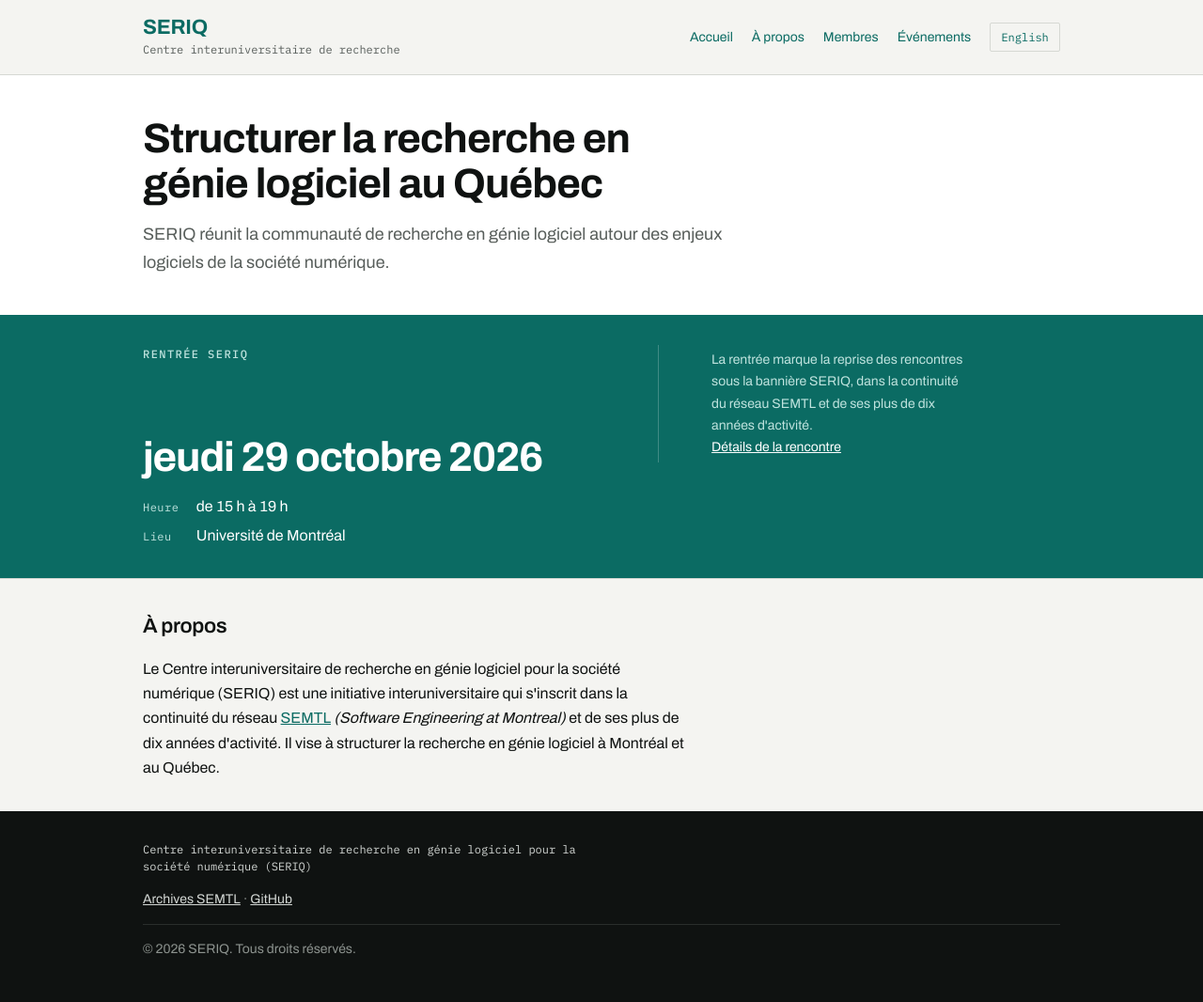
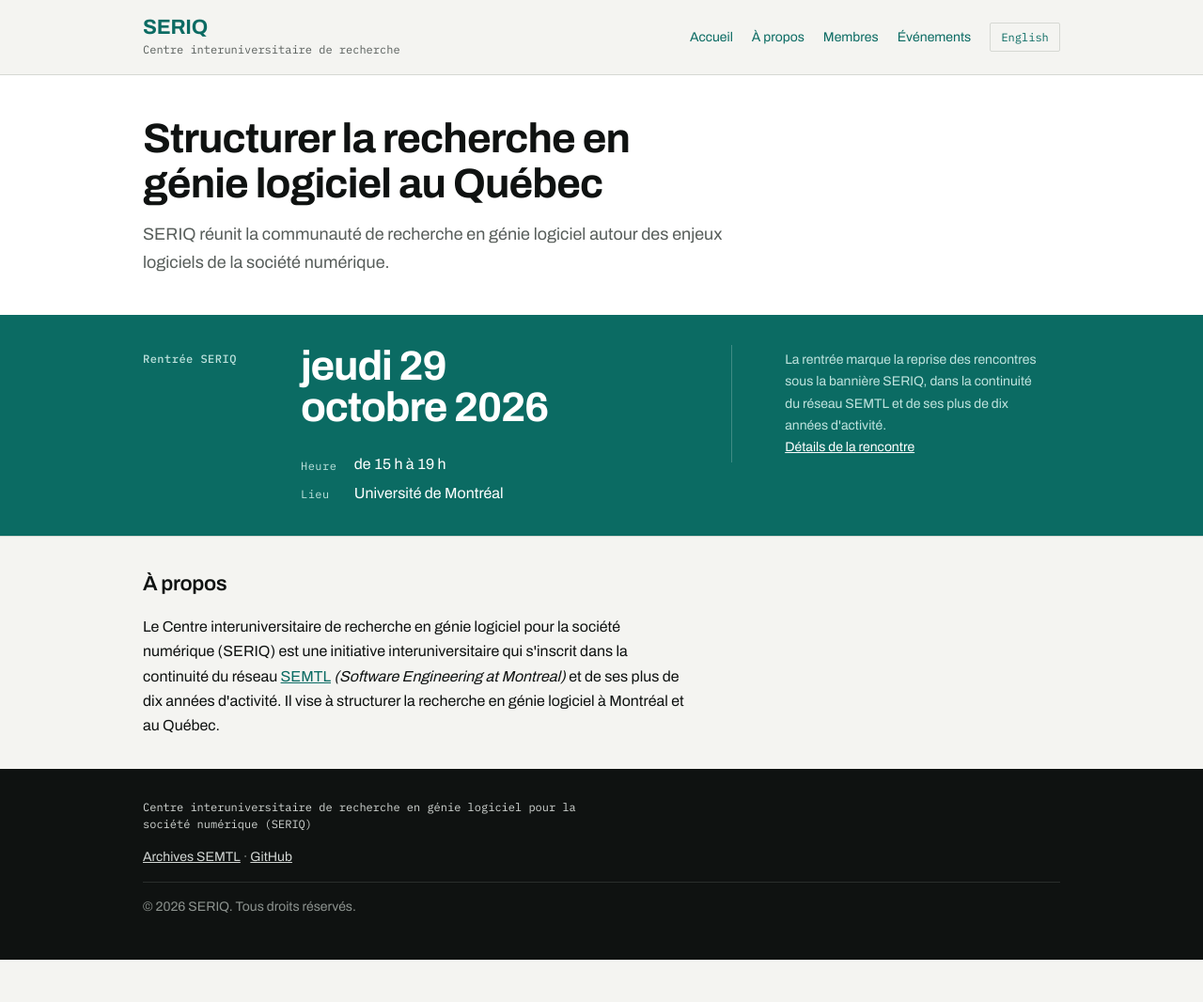
Before and after one commit to seriq-ca/seriq-ca.github.io, a Jekyll site: the page built from index.md, in a window 1280 px wide. Shown: the whole page at 94% size. Built offline with Jekyll 4.4.1, drawn with Linux system fonts in a browser that asks for light colours; after the commit the page ends 1021 px from its top, so only the background shows below that.

Commit message:
Minor tweaks.

```diff
--- a/assets/css/main.css
+++ b/assets/css/main.css
@@ -83,6 +83,10 @@
   /* Measure */
   --measure: 64ch;
   --wrap: 64rem;
+
+  /* Margin column that carries labels at wide widths */
+  --gutter: 7rem;
+  --gutter-gap: 3.5rem;
 }
 
 @media (prefers-color-scheme: dark) {
@@ -162,7 +166,10 @@
 
 /* Hero — on surface, against the paper ground */
 .hero { background: var(--surface); padding: 2.75rem 0 2.5rem; }
-.hero .kicker { margin-bottom: .5rem; }
+.hero .wrap:has(.kicker) { display: grid; }
+.hero .wrap:has(.kicker) h1 { order: 1; }
+.hero .wrap:has(.kicker) .kicker { order: 2; margin: .45rem 0 0; }
+.hero .wrap:has(.kicker) .lede { order: 3; }
 .hero h1 {
   margin: 0; max-width: 23ch;
   font-size: var(--t-2xl); font-weight: 700; line-height: 1.08;
@@ -186,8 +193,8 @@
   margin: 0 0 .9rem;
   font-size: var(--t-lg); font-weight: 600; letter-spacing: -.015em;
 }
-section.band p { max-width: var(--measure); margin: 0 0 .8rem; }
-section.band p:last-child { margin-bottom: 0; }
+:where(section.band p) { max-width: var(--measure); margin: 0 0 .8rem; }
+:where(section.band p:last-child) { margin-bottom: 0; }
 
 /* Next meeting — the one time-critical item, so it gets the inverted band */
 .band--feature {
@@ -195,16 +202,21 @@
   padding: 2.5rem 0 2.75rem;
 }
 .band--feature a { color: var(--feature-ink); }
+/* Labels. Set beside their subject in the margin at wide widths, and
+   underneath it when there is no room — never stacked above as a heading. */
 .kicker {
-  margin: 0 0 .6rem;
+  margin: 0;
   font-family: var(--f-mono); font-size: var(--t-xs); font-weight: 500;
-  letter-spacing: .12em; text-transform: uppercase; color: var(--accent);
+  letter-spacing: .04em; color: var(--accent); line-height: 1.35;
 }
+.event { display: grid; }
 .event .when {
-  margin: 0; font-size: var(--t-2xl); font-weight: 700;
+  order: 1; margin: 0; font-size: var(--t-2xl); font-weight: 700;
   letter-spacing: -.025em; line-height: 1.02; text-wrap: balance;
 }
+.event .kicker { order: 2; margin: .45rem 0 0; }
 .event-details {
+  order: 3;
   display: grid; grid-template-columns: auto 1fr;
   gap: .25rem 1.15rem; margin: 1.1rem 0 0;
   font-size: var(--t-base);
@@ -215,27 +227,43 @@
 }
 .event-details dd { margin: 0; font-variant-numeric: tabular-nums; }
 .event .note {
-  margin: 1.25rem 0 0; max-width: 42ch;
+  order: 4; margin: 1.25rem 0 0; max-width: 42ch;
   color: var(--ink-2); font-size: var(--t-sm);
 }
-.event .more { margin: 1rem 0 0; font-size: var(--t-sm); }
+.event .more { order: 5; margin: 1rem 0 0; font-size: var(--t-sm); }
 
 /* On the inverted band the same component takes the band's own tints. */
 .band--feature .kicker,
 .band--feature .event-details dt,
 .band--feature .event .note { color: var(--feature-ink-2); }
 
-/* Wide: date and details left, the note beside them rather than below */
+/* Wide: the label moves out into the margin column, and the note sits beside
+   the date rather than below it. */
 @media (min-width: 48rem) {
+  .hero .wrap:has(.kicker) {
+    align-items: start;
+    grid-template-columns: var(--gutter) minmax(0, 1fr);
+    column-gap: var(--gutter-gap);
+  }
+  .hero .wrap:has(.kicker) .kicker {
+    grid-column: 1; grid-row: 1; margin: 0; padding-top: .4rem;
+  }
+  .hero .wrap:has(.kicker) h1 { grid-column: 2; grid-row: 1; }
+  .hero .wrap:has(.kicker) .lede { grid-column: 2; grid-row: 2; }
+
   .event {
-    display: grid; align-items: start;
-    grid-template-columns: minmax(0, 1.15fr) minmax(0, 1fr);
-    column-gap: 3.5rem;
+    align-items: start;
+    grid-template-columns:
+      var(--gutter) minmax(0, 1.15fr) minmax(0, 1fr);
+    column-gap: var(--gutter-gap);
   }
-  .event .kicker, .event .when, .event-details { grid-column: 1; }
+  .event .kicker {
+    grid-column: 1; grid-row: 1; margin: 0; padding-top: .45rem;
+  }
+  .event .when, .event-details { grid-column: 2; }
   .event .note, .event .more {
-    grid-column: 2; margin-top: 0;
-    padding-left: 3.5rem; border-left: 1px solid var(--feature-rule);
+    grid-column: 3; margin-top: 0;
+    padding-left: var(--gutter-gap); border-left: 1px solid var(--feature-rule);
   }
   .event .note { grid-row: 1; padding-top: .3rem; }
   .event .more { grid-row: 2; padding-bottom: .3rem; }
@@ -265,23 +293,50 @@
 .hero + section.band--surface { border-top: 1px solid var(--rule); }
 .band--feature + section.band { border-top: 0; }
 
-/* Prose */
-section.band ul, section.band ol { max-width: var(--measure); margin: 0 0 .8rem; padding-left: 1.25rem; }
-section.band li { margin-bottom: .45rem; }
-section.band li:last-child { margin-bottom: 0; }
-section.band h3 { margin: 0 0 .3rem; font-size: var(--t-base); font-weight: 700; }
+/* Prose. Zero-specificity defaults: they style unclassed markup inside a band
+   and step aside for any component class without needing to be outranked. */
+:where(section.band ul, section.band ol) {
+  max-width: var(--measure); margin: 0 0 .8rem; padding-left: 1.25rem;
+}
+:where(section.band li) { margin-bottom: .45rem; }
+:where(section.band li:last-child) { margin-bottom: 0; }
+:where(section.band h3) { margin: 0 0 .3rem; font-size: var(--t-base); font-weight: 700; }
 
-/* Research axes — numbered because the axes are numbered in the charter */
-.axes { list-style: none; padding: 0; margin-top: 1.5rem; max-width: none;
-        display: grid; gap: 1.5rem; counter-reset: axis; }
-@media (min-width: 44rem) { .axes { grid-template-columns: 1fr 1fr; gap: 1.75rem 3rem; } }
-.axes > li { counter-increment: axis; margin: 0; padding-top: .9rem; border-top: 2px solid var(--accent); }
+/* Research axes — numbered because the axes are numbered in the charter.
+   Four ruled rows, sharing the label / subject / prose skeleton of .event. */
+.axes {
+  list-style: none; padding: 0; margin: 1.5rem 0 0; max-width: none;
+  counter-reset: axis;
+}
+.axes > li {
+  counter-increment: axis; margin: 0;
+  padding: 1.1rem 0; border-top: 1px solid var(--rule);
+}
+.axes > li:last-child { border-bottom: 1px solid var(--rule); }
 .axes > li::before {
-  content: attr(data-label) " " counter(axis); display: block; margin-bottom: .45rem;
+  content: attr(data-label) " " counter(axis); display: block; margin-bottom: .4rem;
   font-family: var(--f-mono); font-size: var(--t-xs); font-weight: 500;
-  letter-spacing: .12em; text-transform: uppercase; color: var(--accent);
+  letter-spacing: .04em; color: var(--accent);
 }
-.axes p { margin: 0; max-width: none; color: var(--ink-2); font-size: var(--t-sm); }
+.axes h3 {
+  margin: 0; font-size: var(--t-md); font-weight: 700; letter-spacing: -.015em;
+}
+.axes p {
+  margin: .35rem 0 0; max-width: var(--measure);
+  color: var(--ink-2); font-size: var(--t-sm);
+}
+
+@media (min-width: 48rem) {
+  .axes > li {
+    display: grid; align-items: start;
+    grid-template-columns:
+      var(--gutter) minmax(0, 1fr) minmax(0, 1.35fr);
+    column-gap: var(--gutter-gap);
+  }
+  .axes > li::before { margin-bottom: 0; padding-top: .4rem; }
+  .axes h3 { grid-column: 2; padding-top: .1rem; }
+  .axes p { grid-column: 3; grid-row: 1; margin: 0; max-width: none; }
+}
 
 /* Event listing */
 .event-list { list-style: none; padding: 0; margin: 1.25rem 0 0; max-width: none; }
@@ -297,7 +352,7 @@
 .event-list + .year { margin-top: 1.75rem; }
 .year {
   margin: 1.25rem 0 0; font-family: var(--f-mono); font-weight: 500;
-  font-size: var(--t-xs); letter-spacing: .12em; color: var(--accent);
+  font-size: var(--t-xs); letter-spacing: .04em; color: var(--accent);
 }
 
 /* Members. Entries are short — name plus institution — so they run in two
```
Also changed, not shown: 1 other file.
